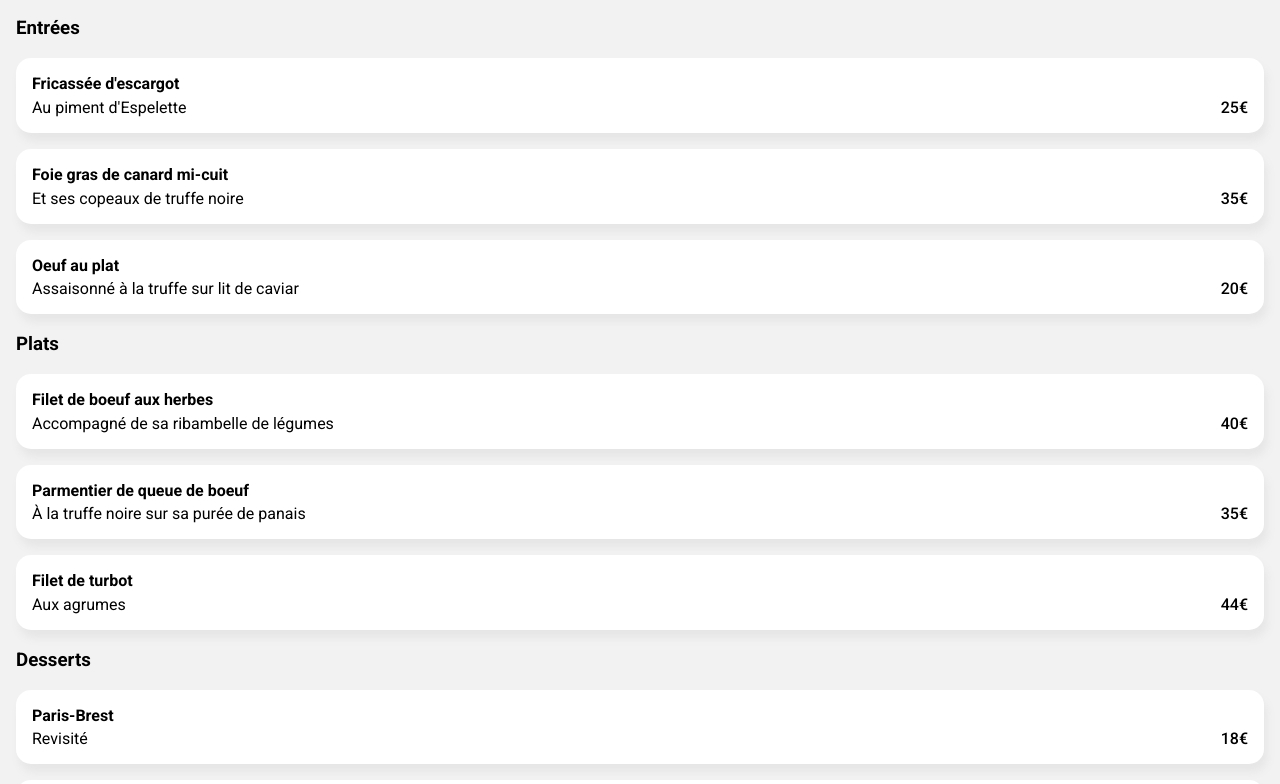
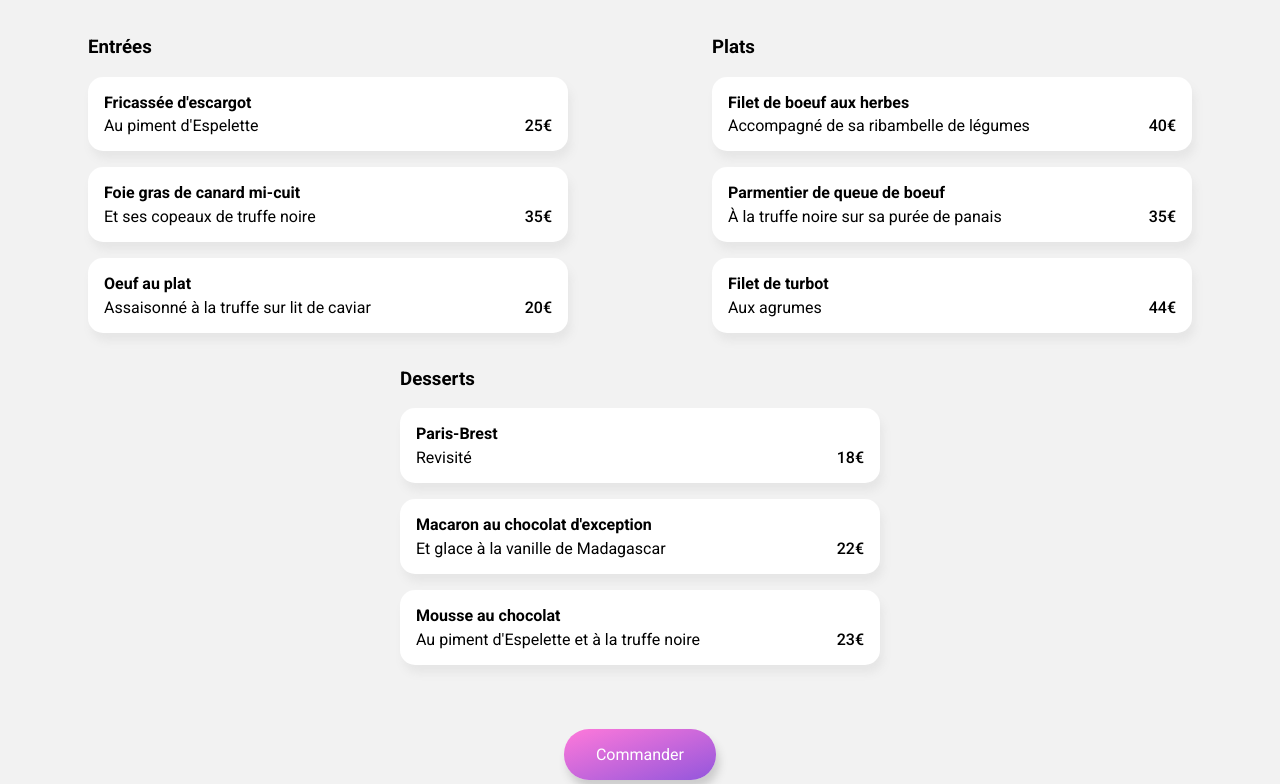
Before and after one commit to Prolias/SebastienThuin_3_08072021, a website: page restaurant/1.html in a window 1280 px wide. Shown: the part 381-1165 px from the top of the page. Drawn offline with Linux system fonts and the light colour scheme; a web font is replaced by a local one.

Commit message:
Fix problème menu Ajout bouton commander

```diff
--- a/restaurant/1.html
+++ b/restaurant/1.html
@@ -15,7 +15,7 @@
     </a>
     <img src="../public/img/logo/ohmyfood@2x.svg" alt="Logo" class="header__logo">
   </header>
-  <main>
+  <main class="menu__main">
     <img src="../public/img/restaurants/la_palette_du_gout.jpg" alt="La palette du goût" class="menu__media">
     <article class="menu">
       <h1 class="menu__title">
@@ -177,6 +177,9 @@
           </div>
         </section>
       </div>
+      <div class="menu__commander">
+        <a href="" class="btn">Commander</a>
+      </div>
     </article>
   </main>
   <footer class="footer">
--- a/sass/components/_btn.scss
+++ b/sass/components/_btn.scss
@@ -4,4 +4,7 @@
   padding: 1em;
   border-radius: 25px;
   box-shadow: .2em .5em .5em 0 hsl(0, 0%, 80%);
+  &:hover {
+    background-image: linear-gradient(to bottom right, lighten($secondary-color, 5%), lighten($primary-color, 5%));
+  }
 }
--- a/sass/layout/_cards-choix.scss
+++ b/sass/layout/_cards-choix.scss
@@ -7,6 +7,9 @@
   position: relative;
   border-radius: 15px;
   box-shadow: .2em .5em .5em 0 hsl(0, 0%, 90%);
+  @include for-size(large) {
+    width: 30em;
+  }
   &__main {
     position: relative;
     display: flex;
@@ -17,13 +20,20 @@
     display: flex;
     flex-direction: column;
     flex-grow: 1;
+    width: 10em;
   }
   &__nom {
     font-weight: 700;
     margin-bottom: .3em;
+    white-space: nowrap;
+    overflow: hidden;
+    text-overflow: ellipsis;
   }
   &__desc {
     font-weight: 400;
+    white-space: nowrap;
+    overflow: hidden;
+    text-overflow: ellipsis;
   }
   &__prix {
     display: flex;
--- a/sass/layout/_cards.scss
+++ b/sass/layout/_cards.scss
@@ -47,6 +47,7 @@
     font-weight: 700;
   }
   &__like {
+    z-index: 1;
     border: 1px solid black;
     display: flex;
     i {
--- a/sass/layout/_menu.scss
+++ b/sass/layout/_menu.scss
@@ -24,5 +24,22 @@
   }
   &__list {
     margin: auto 1em;
+    @include for-size(large) {
+      display: flex;
+      justify-content: space-around;
+      flex-wrap: wrap;
+    }
+  }
+  &__commander {
+    margin-top: 3em;
+    display: flex;
+    flex-direction: column;
+    align-items: center;
+    .btn {
+      padding: 1em 2em;
+    }
+  }
+  &__main {
+    background-color: darken($white, 5%);
   }
 }
```
Also changed, not shown: restaurant/2.html (+4 -1 lines), restaurant/3.html (+4 -1 lines), restaurant/4.html (+4 -1 lines), public/css/style.css, 1 other file.
